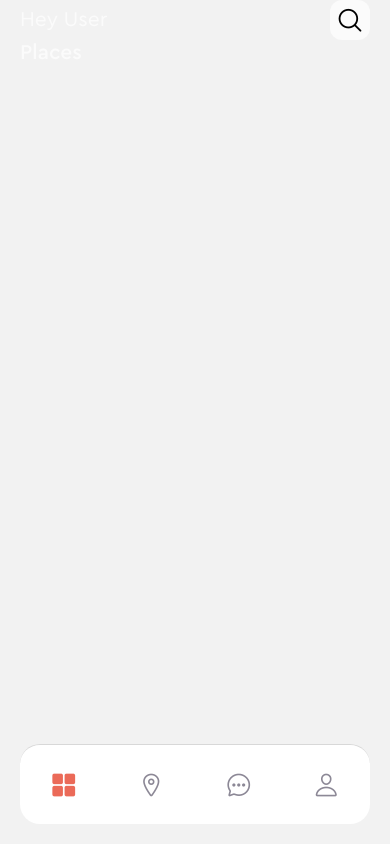
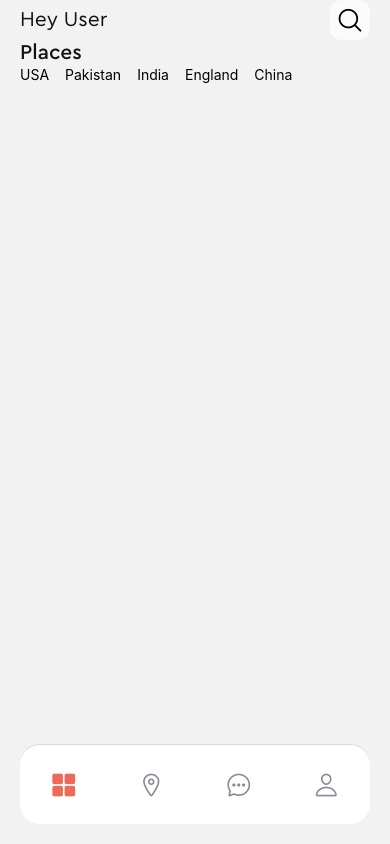
Before and after one commit to FadimeAydiner/TRAVEL_APP, a React Native app: screen /Bottom in a window 390 px wide. Built offline with nearby package versions, Linux system fonts and the light colour scheme.

Commit message:
Places Created

```diff
--- a/components/Home/Places.jsx
+++ b/components/Home/Places.jsx
@@ -0,0 +1,78 @@
+import { StyleSheet, Text, View, VirtualizedList } from 'react-native'
+import React from 'react'
+import HeightSpacer from '../Reusable/HeightSpacer'
+import { SIZES } from '../../constants/theme'
+
+
+const Places = () => {
+    const countries =  [
+        {
+         _id: "64c62bfc65af9f8c969a8d04",
+         country: "USA",
+         description:
+           "The USA is a tourist magnet, known for its diverse landscapes, rich history, and vibrant culture. From the sun-kissed beaches of California to the bustling streets of New York City, there's something for every traveler.The USA is a tourist magnet, known for its diverse landscapes, rich history, and vibrant culture. From the sun-kissed beaches of California to the bustling streets of New York City, there's something for every traveler.The USA is a tourist magnet, known for its diverse landscapes, rich history, and vibrant culture. From the sun-kissed beaches of California to the bustling streets of New York City, there's something for every traveler.The USA is a tourist magnet, known for its diverse landscapes, rich history, and vibrant culture. From the sun-kissed beaches of California to the bustling streets of New York City, there's something for every traveler.",
+         imageUrl:
+           "https://d326fntlu7tb1e.cloudfront.net/uploads/1bcdbbd0-d702-475d-92ea-d9171c041674-vinci_01_places_new_york.jpg",
+         region: "North America, USA",
+       },
+       {
+         _id: "64cf2c565d14628d0ac0a2b7",
+         country: "Pakistan",
+         description:
+           "Pakistan is a country located in South Asia. It shares borders with India, Afghanistan, Iran, and China. The country is known for its diverse culture, rich history, and breathtaking landscapes. From the mighty peaks of the Karakoram mountain range to the vast deserts of Thar, Pakistan offers a wide range of geographical wonders. Its cities, like Karachi, Lahore, and Islamabad, are bustling hubs of activity, blending modernity with tradition. Pakistan has a deep-rooted history, with ancient civilizations like the Indus Valley civilization leaving their mark. The country is also famous for its delicious cuisine, warm hospitality, and vibrant festivals.",
+         imageUrl:
+           "https://d326fntlu7tb1e.cloudfront.net/uploads/7528d77c-a022-4160-bdba-601e9f76cf33-vinvi_05_pakistan.jpg",
+         region: "South Asia, Pakistan",
+       },
+       {
+         _id: "64cf2c935d14628d0ac0a2b9",
+         country: "India",
+         description:
+           "India is a vast and diverse country in South Asia. It is known for its cultural heritage, historical landmarks, and geographical variety. The country boasts a rich history that dates back thousands of years, with influences from various civilizations. India's landscape ranges from the snowy peaks of the Himalayas to the lush greenery of Kerala's backwaters. The Taj Mahal, Jaipur's palaces, and the ancient temples of Varanasi are just a few of the country's iconic landmarks. Indian cuisine is famous worldwide, offering a symphony of flavors and spices. With its bustling cities, serene villages, and colorful festivals, India presents a kaleidoscope of experiences for travelers.",
+         imageUrl:
+           "https://d326fntlu7tb1e.cloudfront.net/uploads/f39f32a0-f484-4b4f-b8c4-3e8405743a20-vinci_02_india.jpg",
+         region: "South Asia, India",
+       },
+       {
+         _id: "64cf2d095d14628d0ac0a2bd",
+         country: "England",
+         description:
+           "England, a country within the United Kingdom, is steeped in history and culture. Its capital, London, is a bustling metropolis known for its iconic landmarks, including the Tower Bridge, Buckingham Palace, and the British Museum. England's countryside is picturesque, with rolling hills, charming villages, and historical sites such as Stonehenge. The country has a rich literary heritage, with famous authors like William Shakespeare, Jane Austen, and Charles Dickens hailing from its shores. English pubs, afternoon tea, and traditional events like Wimbledon and the Changing of the Guard add to its unique charm. England's influence on politics, literature, and sport has made it a global powerhouse with a lasting legacy.",
+         imageUrl:
+           "https://d326fntlu7tb1e.cloudfront.net/uploads/22851342-00da-4764-8728-b6dd356e51c0-vinci_03_paris.jpg",
+         region: "Europe, England",
+       },
+       {
+         _id: "64cf2d4d5d14628d0ac0a2bf",
+         country: "China",
+         description:
+           "China, the world's most populous country, is located in East Asia. With a history spanning over 5,000 years, it is one of the oldest continuous civilizations. China is known for its diverse landscapes, from the majestic Great Wall winding through mountains to the breathtaking karst scenery in Guilin. Its bustling cities, like Beijing and Shanghai, showcase a unique blend of ancient traditions and modern innovations. Chinese culture is rich in art, music, and philosophy, with iconic elements such as calligraphy, tea ceremonies, and traditional Chinese medicine. The country's cuisine, including dim sum, Peking duck, and Sichuan hotpot, is celebrated globally. China's contributions to science, technology, and literature have had a profound impact on the world, making it a global powerhouse in various fields.",
+         imageUrl:
+           "https://d326fntlu7tb1e.cloudfront.net/uploads/45e7d539-23c4-4b9a-91c8-1b0dec6e2ae9-vinci_04_china.jpg",
+         region: "East Asia, China",
+       },
+    ]
+  return (
+    <View>
+      <HeightSpacer height={20}/>
+      <VirtualizedList
+      data={countries}
+      horizontal
+      keyExtractor={(item)=>item._id}
+      showsHorizontalScrollIndicator={false}
+      getItemCount={(data)=>data.length}
+      getItem={(data,index)=>data[index]}
+      renderItem={({item,index})=>(
+        <View style={{marginRight:SIZES.medium}}>
+            <Text>{item.country}</Text>
+
+        </View>
+      )}
+      />
+    </View>
+  )
+}
+
+export default Places
+
+const styles = StyleSheet.create({})
--- /dev/null
+++ b/components/Tiles/Country/Country.jsx
@@ -0,0 +1,14 @@
+import { StyleSheet, Text, View } from 'react-native'
+import React from 'react'
+
+const Country = ({item}) => {
+  return (
+    <View>
+      <Text>Country</Text>
+    </View>
+  )
+}
+
+export default Country
+
+const styles = StyleSheet.create({})
--- a/components/index.js
+++ b/components/index.js
@@ -2,10 +2,14 @@
 import ResuableBtn from "./Buttons/ResuableBtn";
 import HeightSpacer from "./Reusable/HeightSpacer";
 import WidthSpacer from "./Reusable/WidthSpacer";
+import Places from "./Home/Places";
+import Country from "./Tiles/Country/Country";
 
 export{
    ReusableText,
    ResuableBtn,
    HeightSpacer,
-   WidthSpacer
+   WidthSpacer,
+   Places,
+   Country
 }
--- a/screens/home/Home.jsx
+++ b/screens/home/Home.jsx
@@ -2,7 +2,7 @@
 import React from 'react'
 import { SafeAreaView } from 'react-native-safe-area-context'
 import reusable from '../../components/Reusable/reusable.style'
-import { HeightSpacer, ReusableText } from '../../components'
+import { HeightSpacer, Places, ReusableText} from '../../components'
 import { COLORS, SIZES, TEXT } from '../../constants/theme'
 import {AntDesign} from "@expo/vector-icons"
 import styles from './home.style'
@@ -17,7 +17,7 @@
                 text={"Hey User"}
                 family={'regular'}
                 size={TEXT.large}
-                color={COLORS.white}
+                color={COLORS.black}
          />
 
          <TouchableOpacity style={styles.box}
@@ -35,8 +35,10 @@
                 text={"Places"}
                 family={"medium"}
                 size={TEXT.large}
-                color={COLORS.white}
+                color={COLORS.black}
          />
+         <Places/>
+
       </View>
     </SafeAreaView>
   )
```
